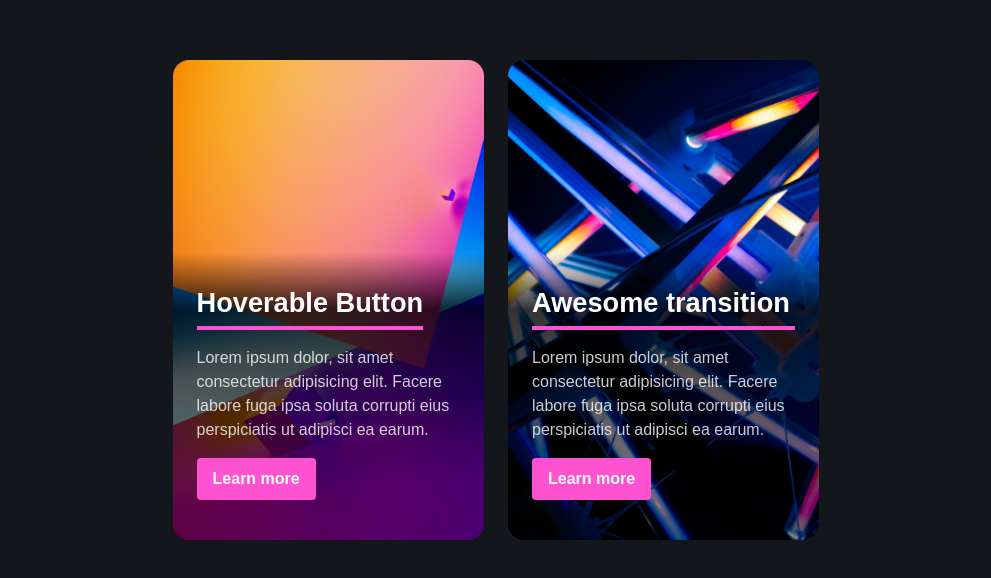
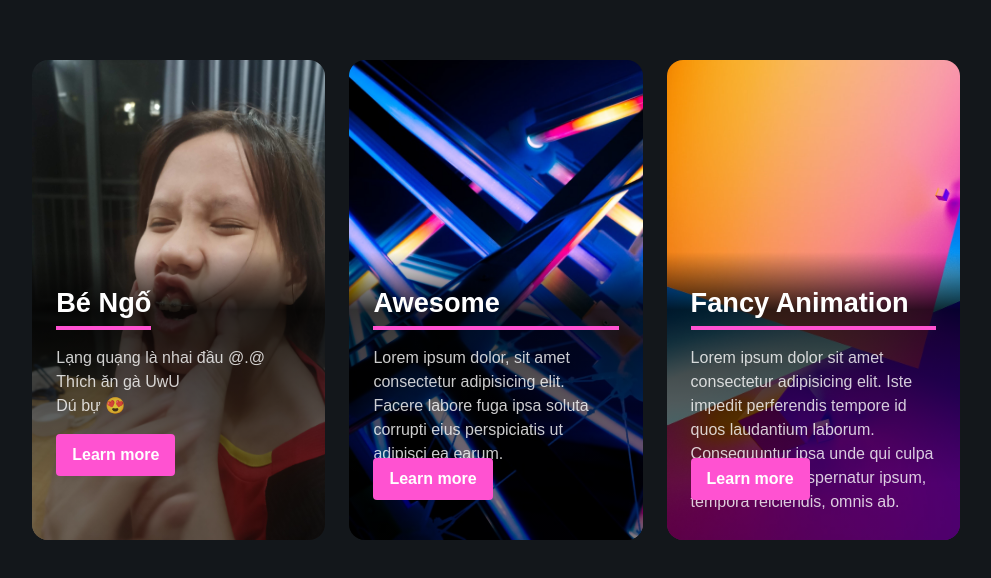
Before and after one commit to yuhaigiub/UI-Components, a plain HTML site: page hoverable card/index.html in a window 1280 px wide. Shown: the part 108-686 px from the top of the page, without its empty margins (144-1135 px from the left). Drawn offline with Linux system fonts and the light colour scheme.

Commit message:
add another card and change structure

```diff
--- a/hoverable card/index.html
+++ b/hoverable card/index.html
@@ -9,9 +9,24 @@
 	</head>
 	<body>
 		<div class="container">
-			<div class="card" style="background-image: url(img/background1.jpg)">
+			<div class="card" style="background-image: url(img/background3.jpg)">
 				<div class="card-content">
-					<h2 class="card-title">Hoverable Button</h2>
+					<h2 class="card-title">Bé Ngố</h2>
+					<div class="color-line" aria-hidden="true"></div>
+					<p class="card-body">
+						Lạng quạng là nhai đầu @.@ <br />
+						Thích ăn gà UwU <br />
+						Dú bự 😍
+					</p>
+					<a href="https://www.facebook.com/profile.php?id=100010466316685" class="button"
+						>Learn more</a
+					>
+				</div>
+			</div>
+			<div class="card" style="background-image: url(img/background2.jpg)">
+				<div class="card-content">
+					<h2 class="card-title">Awesome transition with wonderful color</h2>
+					<div class="color-line" aria-hidden="true"></div>
 					<p class="card-body">
 						Lorem ipsum dolor, sit amet consectetur adipisicing elit. Facere labore fuga ipsa soluta
 						corrupti eius perspiciatis ut adipisci ea earum.
@@ -19,16 +34,21 @@
 					<a href="#" class="button">Learn more</a>
 				</div>
 			</div>
-			<div class="card" style="background-image: url(img/background2.jpg)">
+			<div class="card" style="background-image: url(img/background1.jpg)">
 				<div class="card-content">
-					<h2 class="card-title">Awesome transition with wonderful color</h2>
+					<h2 class="card-title">Fancy Animation made by HTML, CSS, JS</h2>
+					<div class="color-line" aria-hidden="true"></div>
 					<p class="card-body">
-						Lorem ipsum dolor, sit amet consectetur adipisicing elit. Facere labore fuga ipsa soluta
-						corrupti eius perspiciatis ut adipisci ea earum.
+						Lorem ipsum dolor sit amet consectetur adipisicing elit. Iste impedit perferendis
+						tempore id quos laudantium laborum. Consequuntur ipsa unde qui culpa saepe sit, fugit
+						aspernatur ipsum, tempora reiciendis, omnis ab.
 					</p>
-					<a href="#" class="button">Learn more</a>
+					<a href="https://www.facebook.com/profile.php?id=100010466316685" class="button"
+						>Learn more</a
+					>
 				</div>
 			</div>
 		</div>
+		<script src="index.js"></script>
 	</body>
 </html>
```
